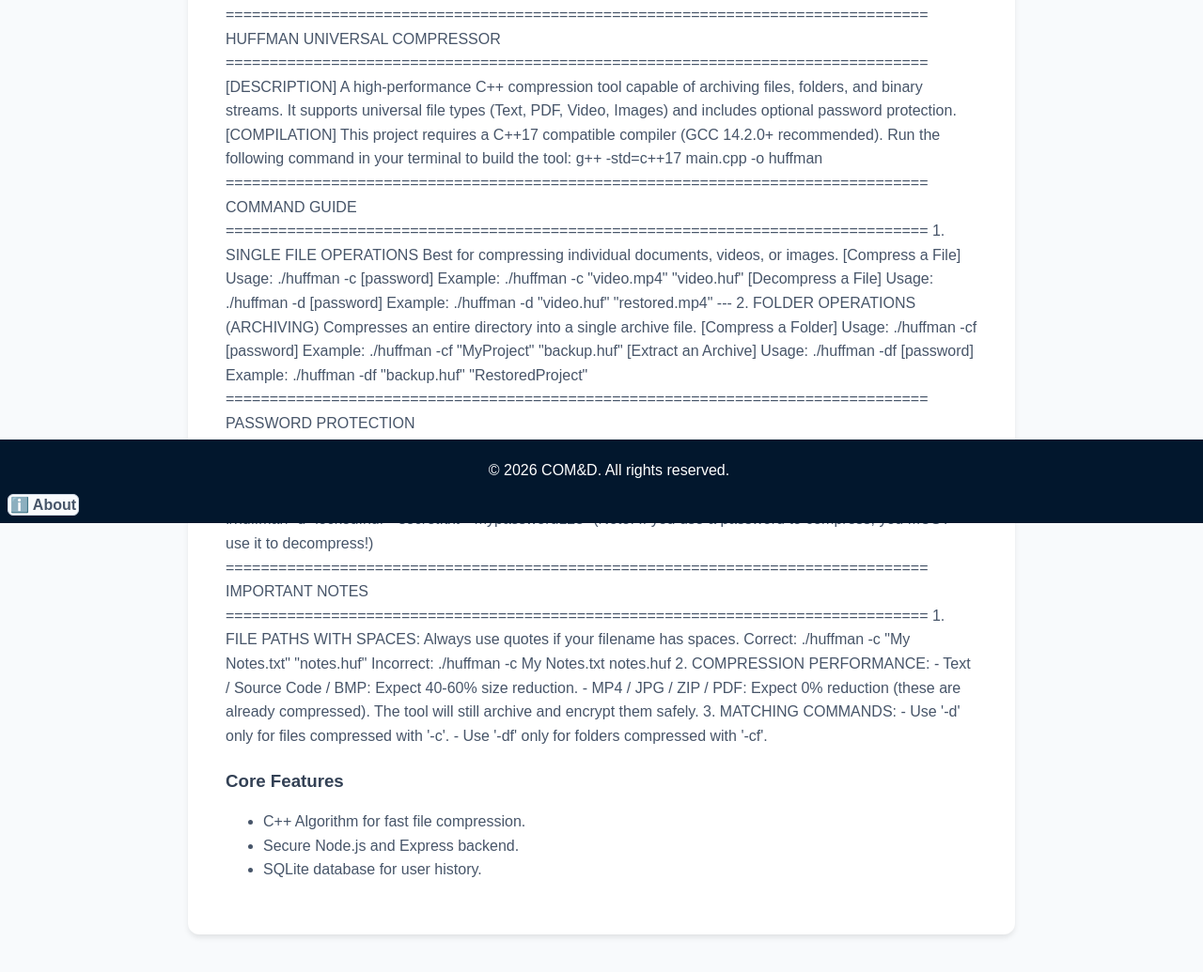
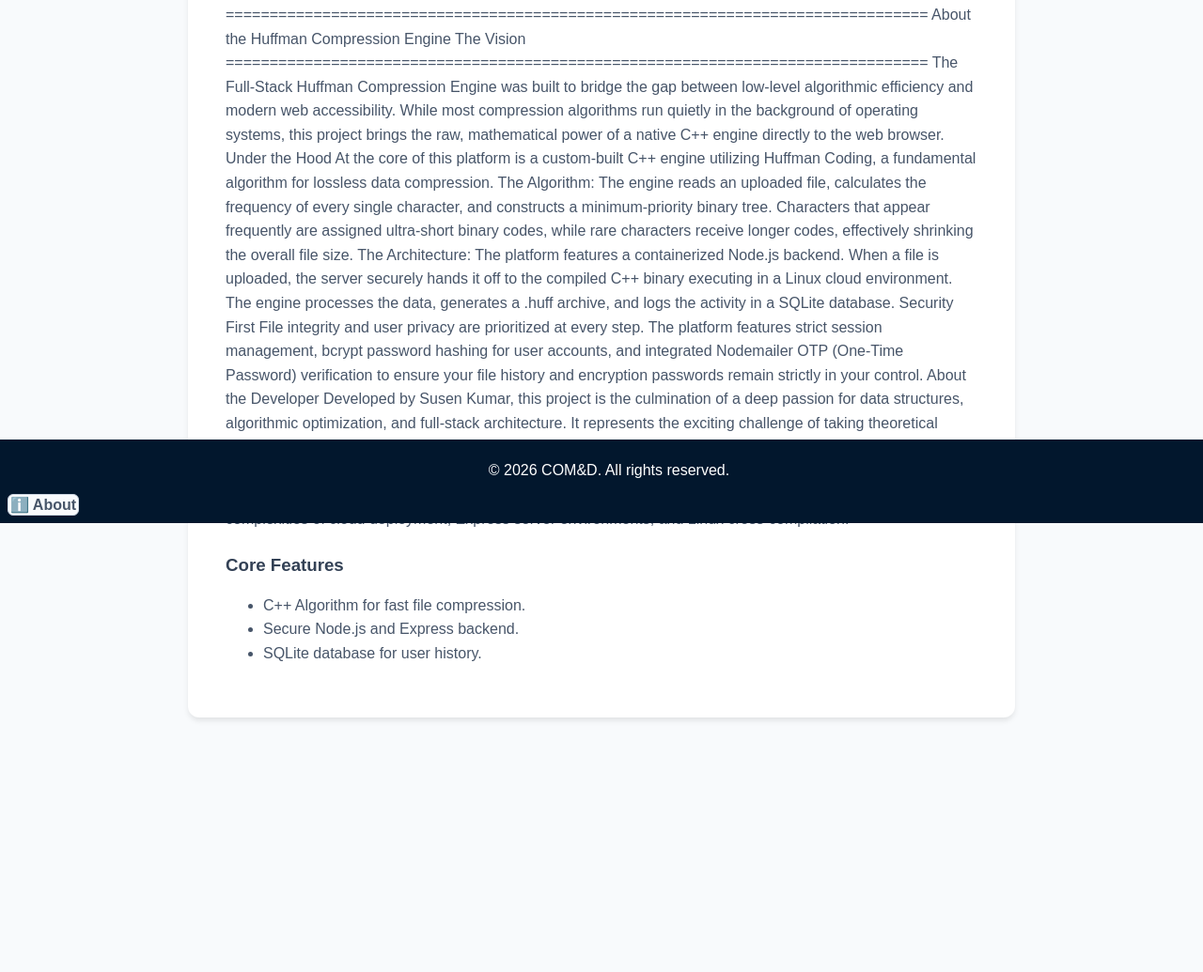
Before and after one commit to susen325/Full-Stack-Huffman-Compression-Engine, a website: page about.html in a window 1280 px wide. Shown: the part 243-1278 px from the top of the page at 94% size. After the commit the page ends 1047 px from the top, so only its background shows below. Drawn offline with Linux system fonts and the light colour scheme.

Commit message:
Update about.html

```diff
--- a/about.html
+++ b/about.html
@@ -20,81 +20,28 @@
 
         <p style="color: #475569; line-height: 1.6;">
            ================================================================================
-HUFFMAN UNIVERSAL COMPRESSOR
+About the Huffman Compression Engine
+The Vision
 ================================================================================
 
-[DESCRIPTION]
-A high-performance C++ compression tool capable of archiving files, folders,
-and binary streams. It supports universal file types (Text, PDF, Video, Images)
-and includes optional password protection.
 
-[COMPILATION]
-This project requires a C++17 compatible compiler (GCC 14.2.0+ recommended).
-Run the following command in your terminal to build the tool:
+The Full-Stack Huffman Compression Engine was built to bridge the gap between low-level algorithmic efficiency and modern web accessibility. While most compression algorithms run quietly in the background of operating systems, this project brings the raw, mathematical power of a native C++ engine directly to the web browser.
 
-    g++ -std=c++17 main.cpp -o huffman
+Under the Hood
+At the core of this platform is a custom-built C++ engine utilizing Huffman Coding, a fundamental algorithm for lossless data compression.
 
-================================================================================
-COMMAND GUIDE
-================================================================================
+The Algorithm: The engine reads an uploaded file, calculates the frequency of every single character, and constructs a minimum-priority binary tree. Characters that appear frequently are assigned ultra-short binary codes, while rare characters receive longer codes, effectively shrinking the overall file size.
 
-1. SINGLE FILE OPERATIONS
-   Best for compressing individual documents, videos, or images.
+The Architecture: The platform features a containerized Node.js backend. When a file is uploaded, the server securely hands it off to the compiled C++ binary executing in a Linux cloud environment. The engine processes the data, generates a .huff archive, and logs the activity in a SQLite database.
 
-   [Compress a File]
-   Usage: ./huffman -c <input_file> <output_file> [password]
-   Example: ./huffman -c "video.mp4" "video.huf"
+Security First
+File integrity and user privacy are prioritized at every step. The platform features strict session management, bcrypt password hashing for user accounts, and integrated Nodemailer OTP (One-Time Password) verification to ensure your file history and encryption passwords remain strictly in your control.
 
-   [Decompress a File]
-   Usage: ./huffman -d <archive_file> <output_file> [password]
-   Example: ./huffman -d "video.huf" "restored.mp4"
+About the Developer
+Developed by Susen Kumar, this project is the culmination of a deep passion for data structures, algorithmic optimization, and full-stack architecture. It represents the exciting challenge of taking theoretical computer science concepts—like tree traversals, priority queues, and bitwise operations—and deploying them as a scalable, cloud-hosted product.
 
----
-
-2. FOLDER OPERATIONS (ARCHIVING)
-   Compresses an entire directory into a single archive file.
-
-   [Compress a Folder]
-   Usage: ./huffman -cf <folder_path> <archive_file> [password]
-   Example: ./huffman -cf "MyProject" "backup.huf"
-
-   [Extract an Archive]
-   Usage: ./huffman -df <archive_file> <output_folder> [password]
-   Example: ./huffman -df "backup.huf" "RestoredProject"
-
-================================================================================
-PASSWORD PROTECTION
-================================================================================
-
-You can secure any file or folder by adding a password at the end of the command.
-The file cannot be decompressed without the exact same password.
-
-[Locking]
-./huffman -c "secret.txt" "locked.huf" "mypassword123"
-
-[Unlocking]
-./huffman -d "locked.huf" "secret.txt" "mypassword123"
-
-(Note: If you use a password to compress, you MUST use it to decompress!)
-
-================================================================================
-IMPORTANT NOTES
-================================================================================
-
-1. FILE PATHS WITH SPACES:
-   Always use quotes if your filename has spaces.
-   Correct: ./huffman -c "My Notes.txt" "notes.huf"
-   Incorrect: ./huffman -c My Notes.txt notes.huf
-
-2. COMPRESSION PERFORMANCE:
-   - Text / Source Code / BMP: Expect 40-60% size reduction.
-   - MP4 / JPG / ZIP / PDF: Expect 0% reduction (these are already compressed).
-     The tool will still archive and encrypt them safely.
-
-3. MATCHING COMMANDS:
-   - Use '-d' only for files compressed with '-c'.
-   - Use '-df' only for folders compressed with '-cf'.
-
+Acknowledgments
+A special thanks to my friends for the valuable suggestions and debugging support, and to the Gemini and chatgpt that acted as a pair-programmer to help navigate the complexities of cloud deployment, Express server environments, and Linux cross-compilation.
         </p>
 
         <h3 style="color: #334155; margin-top: 25px;">Core Features</h3>
```
